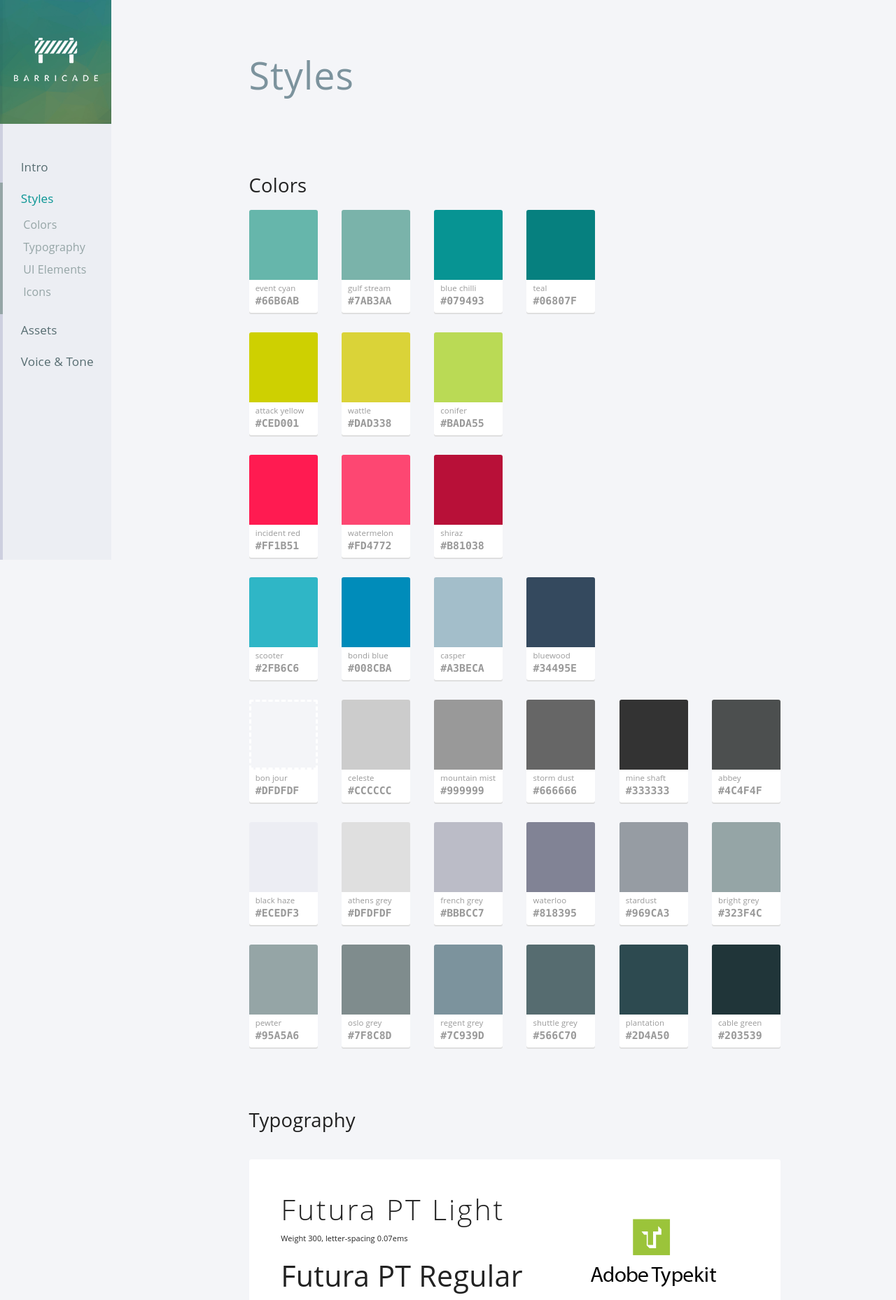
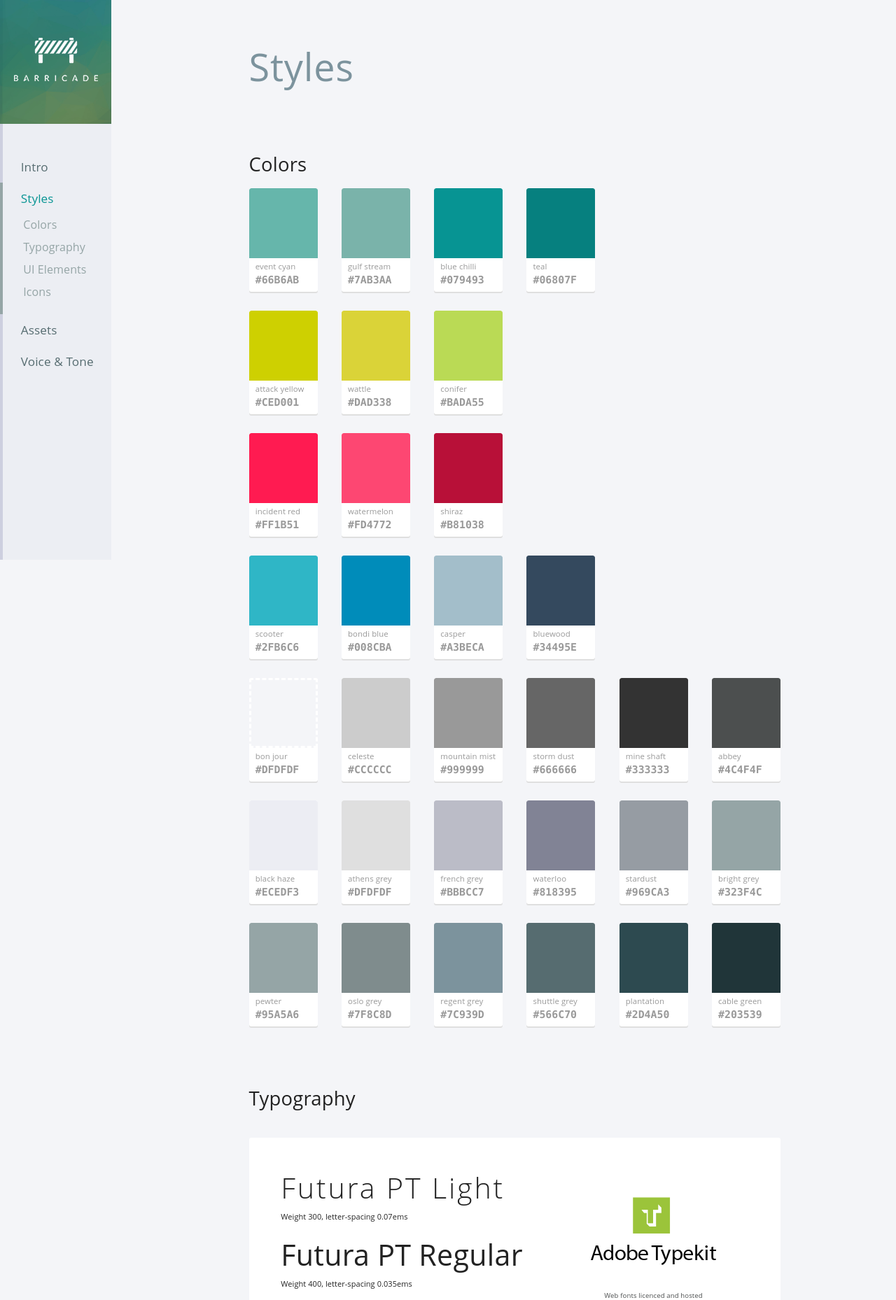
Before and after one commit to barricadeio/styleguide, a PHP site: page /styles.html in a window 1280 px wide. Shown: the top 1858 px of the page at 70% size. Run offline with PHP 8.4, Linux system fonts and the light colour scheme; some libraries are stand-ins or nearby versions; some web fonts are replaced.

Commit message:
Spacing tweaks

```diff
--- a/assets/scss/styleguide.scss
+++ b/assets/scss/styleguide.scss
@@ -200,11 +200,11 @@
 
   .column {
     // top and bottom of page
-    padding-top: 3rem;
+    padding-top: 2.333rem;
     padding-bottom: 10em; //offset against height of sticky footer
 
     h1.jumbotron {
-      margin-bottom: 5.5rem;
+      margin-bottom: 4.5rem;
       color: $mid5;
       @include normCase;
     }
@@ -505,7 +505,7 @@
     @include box-shadow(0, 2px, 0, $light3);
 
     div.palette-button {
-      //background-color: $mid1;
+      border-radius: 3px 3px 0 0;
       min-height: 100px;
       text-align: center;
       position: relative;
@@ -721,6 +721,6 @@
 
 @media screen and (min-width: 40rem) and (max-width: 60rem) {
   body .styleguide {
-    background-color: red;
+    //background-color: red;
   }
 }
```
Also changed, not shown: assets/css/styleguide.css, 1 other file.
